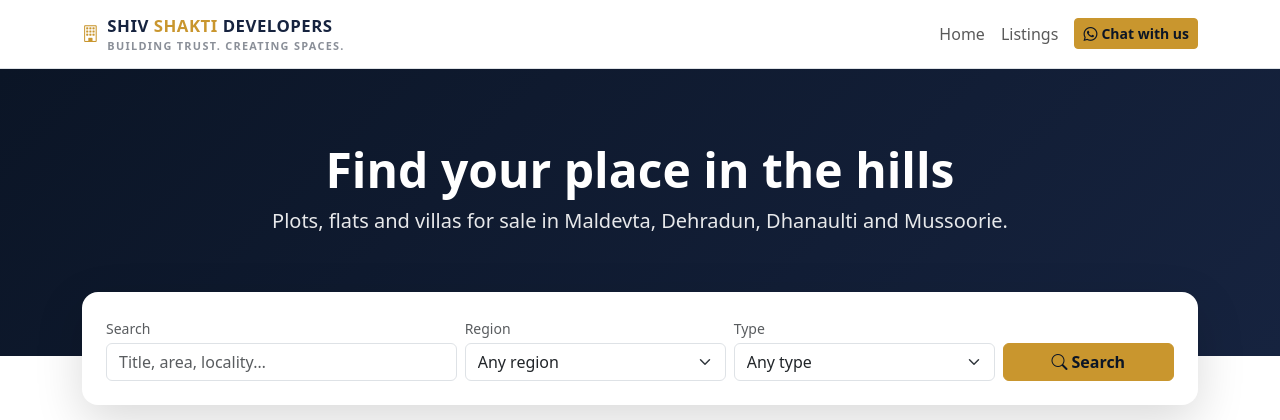
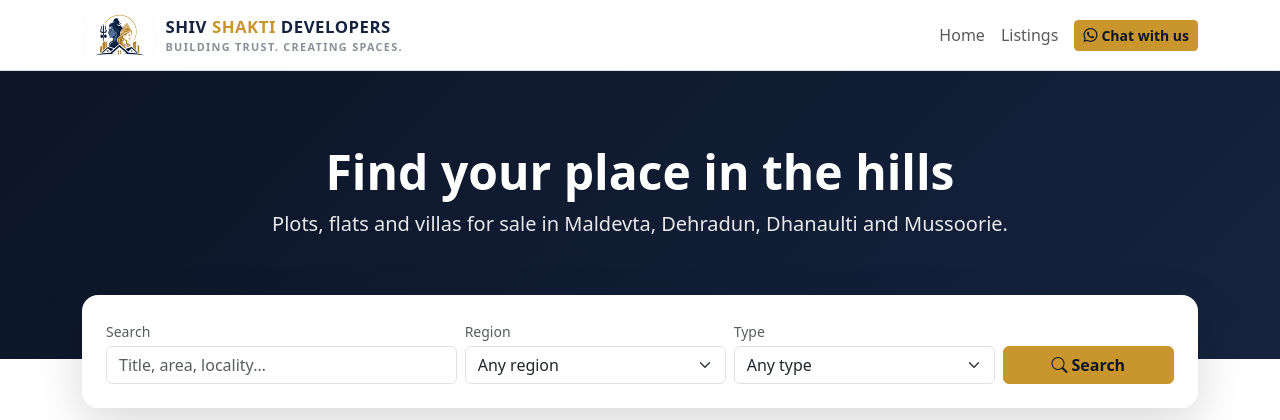
Before and after one commit to rahulbaliyan/property-portal, a Django app: page / in a window 1280 px wide. Shown: the top 420 px of the page. Run offline with Django 5.2, Linux system fonts and the light colour scheme; data that the repository does not hold is empty.

Commit message:
Add real Shiv Shakti Developers logo to navbar and browser favicon
Cropped the icon-only mark from the full logo (excluding baked-in text)
for the navbar, and a tighter square crop for the favicon. Kept the
footer as icon+text since the logo's navy half is nearly invisible
against the dark footer background.

```diff
--- a/templates/base.html
+++ b/templates/base.html
@@ -3,7 +3,8 @@
 <head>
   <meta charset="UTF-8">
   <meta name="viewport" content="width=device-width, initial-scale=1">
-  <meta name="theme-color" content="#1f6f4a">
+  <meta name="theme-color" content="#16233f">
+  <link rel="icon" type="image/png" href="{% static 'img/favicon.png' %}">
   <title>{% block title %}Home{% endblock %} — {{ site_name }}</title>
   <meta name="description" content="{% block meta_description %}Plots, flats and villas for sale in Maldevta, Dehradun, Dhanaulti and Mussoorie.{% endblock %}">
 
@@ -19,7 +20,7 @@
   <nav class="navbar navbar-expand-lg navbar-light bg-white sticky-top border-bottom">
     <div class="container">
       <a class="navbar-brand fw-bold text-brand d-flex align-items-center" href="{% url 'core:home' %}">
-        <i class="bi bi-building me-2 text-accent"></i>
+        <img src="{% static 'img/logo-icon.png' %}" alt="" class="me-2">
         <span>
           Shiv <span class="brand-gold">Shakti</span> Developers
           <span class="brand-tagline d-none d-sm-block">{{ site_tagline }}</span>
```
Also changed, not shown: static/img/favicon.png (added), static/img/logo-icon.png (added), static/img/logo.png (added).
